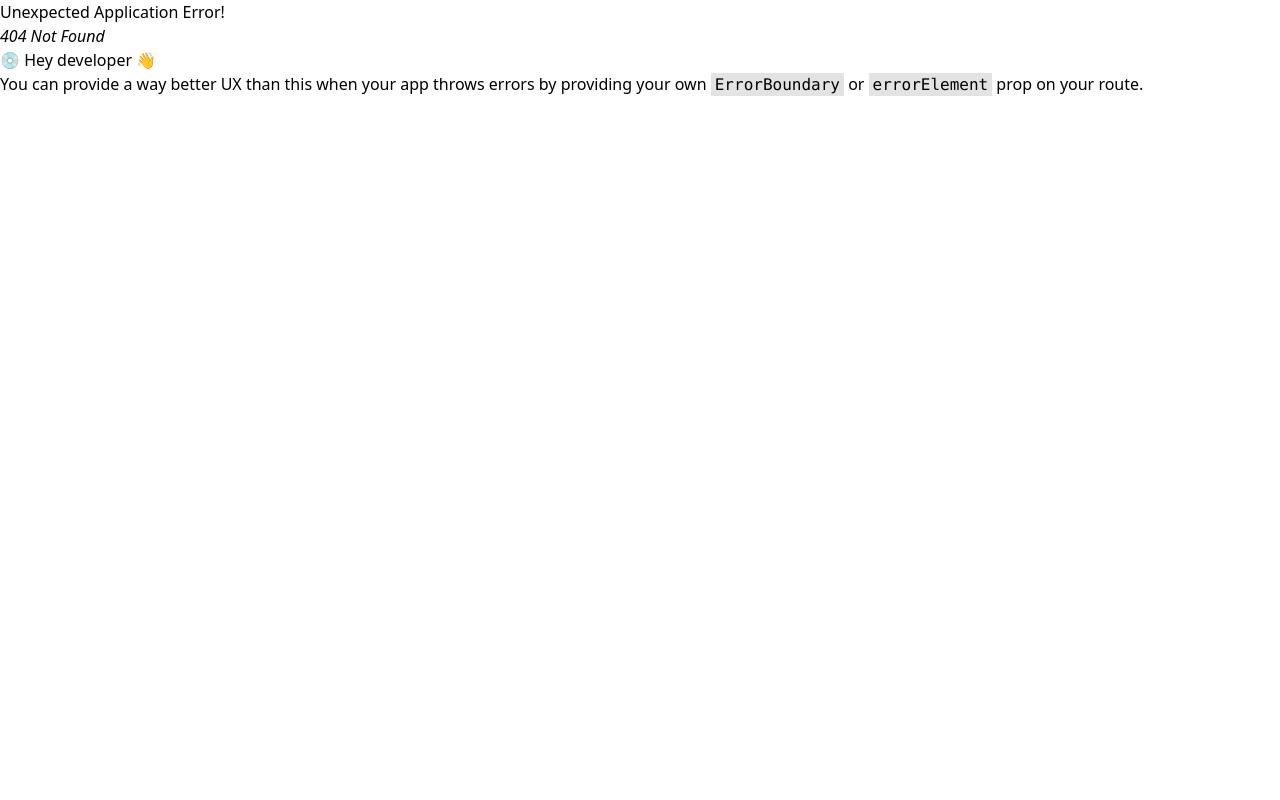
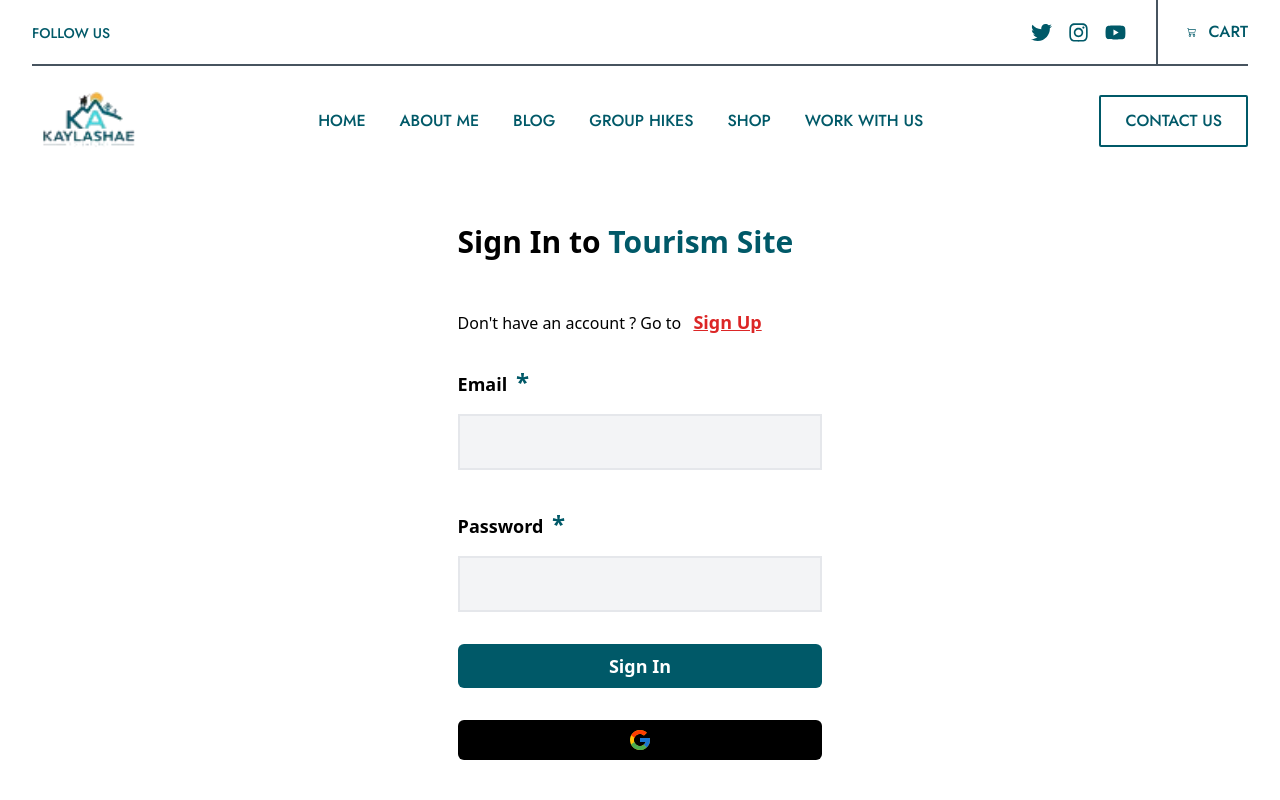
Before and after one commit to tuhinhossain123/tourism, a React (Vite) app: page /signin in a window 1280 px wide. Before the commit this address had no page. Shown: the top 800 px of the page. Built offline with nearby package versions, Linux system fonts and the light colour scheme.

Commit message:
login page design

```diff
--- /dev/null
+++ b/src/Pages/Authentication/Signin/Signin.jsx
@@ -0,0 +1,140 @@
+import { FcGoogle } from "react-icons/fc";
+// import { useForm } from "react-hook-form";
+import { Link } from "react-router-dom";
+// import toast from "react-hot-toast";
+
+const Signin = () => {
+  //   const { singIn, singInWithGoogle } = useContext(AuthContext);
+
+  //   const {
+  //     register,
+  //     handleSubmit,
+  //     formState: { errors },
+  //   } = useForm();
+
+  //   const onSubmit = (data) => {
+  //     singIn(data.email, data.password).then((result) => {
+  //       // const user = result.user;
+  //       toast.success("User Logged In Successfully !!");
+  //       router.push("/");
+  //     });
+  //   };
+
+  //   const handleWithGoogle = () => {
+  //     singInWithGoogle()
+  //       .then((result) => {
+  //         const userInfo = {
+  //           email: result.user.email,
+  //           name: result.user.displayName,
+  //           photo: result.user.photoURL,
+  //           roll: "user",
+  //         };
+  //         axiosSecure.post("/users", userInfo).then((res) => {
+  //           toast.success("Logged In Successful with Google!");
+  //           router.push("/");
+  //         });
+  //       })
+  //       .catch((error) => {
+  //         console.error(error);
+  //       });
+  //   };
+
+  return (
+    <div>
+      <div className="mt-48 lg:mt-56 max-w-[1680px] flex justify-center px-6 lg:px-8">
+        <div className="w-full lg:w-[30%]">
+          <h2 className="text-3xl font-semibold pb-12">
+            Sign In to <span className="text-primary"> Tourism Site</span>
+          </h2>
+          <form>
+            <div className="pb-8">
+              <p className=" ">
+                <span className="font-medium text-[16px]">
+                  {" "}
+                  Don't have an account ? Go to{" "}
+                </span>
+                <Link
+                  to="/signup"
+                  className=" text-red-600 underline pl-2 font-semibold text-lg"
+                >
+                  Sign Up
+                </Link>
+              </p>
+            </div>
+            <div className="form-control  pb-6 md:pb-10">
+              <h5 className="font-semibold text-black text-lg pb-3 md:pb-4">
+                Email <span className="text-primary text-[1.5rem] pl-1">*</span>
+              </h5>
+              <input
+                type="email"
+                name="email"
+                // {...register("email", { required: true })}
+                className="input bg-gray-100 border-2   text-lg w-full p-3 focus:outline-none"
+              />
+              {/* {errors.email && (
+                <span className="text-primary font-medium">
+                  email is required
+                </span>
+              )} */}
+            </div>
+            <div className="form-control ">
+              <div className="">
+                <h5 className="font-semibold text-black text-lg pb-3 md:pb-4">
+                  Password{" "}
+                  <span className="text-primary text-[1.5rem] pl-1">*</span>
+                </h5>
+                <input
+                  type="password"
+                  name="password"
+                  //   {...register("password", {
+                  //     required: true,
+                  //     minLength: 6,
+                  //     maxLength: 20,
+                  //     pattern: /(?=.*[A-Z])(?=.*[!@#$&*])(?=.*[0-9])(?=.*[a-z])/,
+                  //   })}
+                  className="input bg-gray-100 border-2   text-lg w-full p-3 focus:outline-none"
+                />
+                {/* {errors.password?.type === "required" && (
+                  <span className="text-primary font-medium">
+                    password is required
+                  </span>
+                )}
+                {errors.password?.type === "minLength" && (
+                  <span className="text-primary font-medium">
+                    Password must be 6 characters
+                  </span>
+                )}
+                {errors.password?.type === "maxLength" && (
+                  <span className="text-primary font-medium">
+                    Password must be less then 20 characters
+                  </span>
+                )}
+                {errors.password?.type === "pattern" && (
+                  <span className="text-primary font-medium">
+                    Password must have one Uppercase one lower case, one number
+                    and one special character.
+                  </span>
+                )} */}
+              </div>
+            </div>
+            <div className="form-control mt-8">
+              <button className="btn w-full py-2 px-2 font-semibold rounded-md text-lg bg-primary hover:bg-secondary text-white">
+                Sign In
+              </button>
+            </div>
+            <div className="pt-6 md:pt-8">
+              <button
+                // onClick={handleWithGoogle}
+                className="btn w-full py-2 px-2 flex justify-center items-center gap-3 font-semibold rounded-md  bg-black text-white"
+              >
+                <FcGoogle className="text-2xl"></FcGoogle>
+              </button>
+            </div>
+          </form>
+        </div>
+      </div>
+    </div>
+  );
+};
+
+export default Signin;
--- a/src/Pages/Authentication/Signup/Signup.jsx
+++ b/src/Pages/Authentication/Signup/Signup.jsx
@@ -12,7 +12,7 @@ const Signup = () => {
   //   } = useForm();
 
   return (
-    <div className="mt-48 lg:mt-56 max-w-[1680px] mx-auto flex justify-center px-6 lg:px-8">
+    <div className="mt-48 lg:mt-56 max-w-[1680px] flex justify-center px-6 lg:px-8">
       <div className="w-full lg:w-[30%]">
         <h2 className="text-3xl font-semibold pb-12">
           Sign Up to <span className="text-primary"> Tourism Site</span>
@@ -95,7 +95,7 @@ const Signup = () => {
           <div className="pt-4">
             <p className="">
               <span className="font-medium text-[16px]"> Already have an account? Go to</span>
-              <Link href={"/singin"} className=" text-red-600 underline pl-2 font-semibold text-lg">
+              <Link to="/signin" className=" text-red-600 underline pl-2 font-semibold text-lg">
                 Sign In
               </Link>
             </p>
--- a/src/Routes/Routes.jsx
+++ b/src/Routes/Routes.jsx
@@ -8,6 +8,7 @@ import WorkUs from "../Pages/WorkUs/WorkUs";
 import GroupHikes from "../Pages/GroupHikes/GroupHikes";
 import Shop from "../Pages/Shop/Shop";
 import Signup from "../Pages/Authentication/Signup/Signup";
+import Signin from "../Pages/Authentication/Signin/Signin";
 export const router = createBrowserRouter([
   {
     path: "/",
@@ -45,6 +46,10 @@ export const router = createBrowserRouter([
         path: "/signup",
         element: <Signup></Signup>,
       },
+      {
+        path: "/signin",
+        element: <Signin></Signin>,
+      },
     ],
   },
 ]);
```
